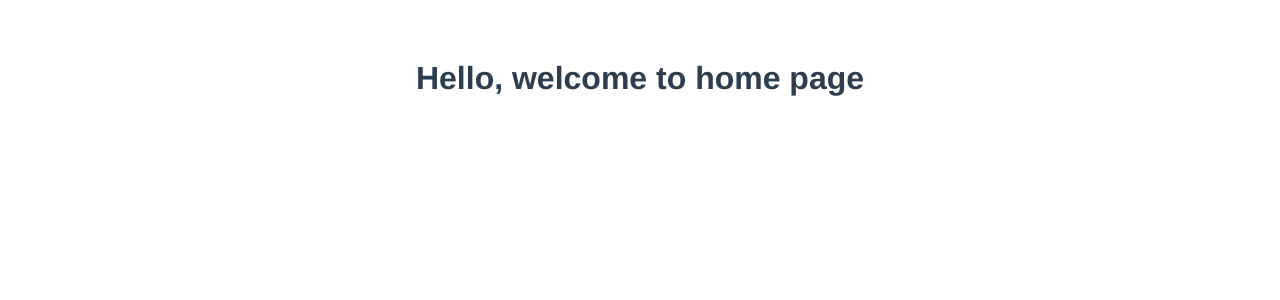
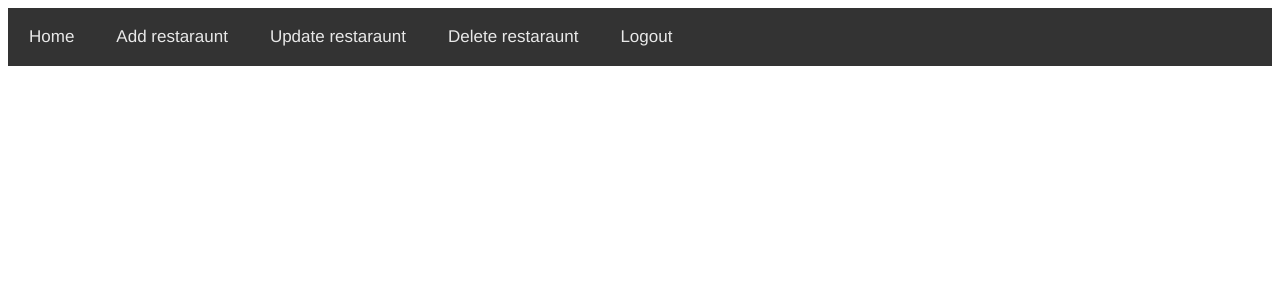
Before and after one commit to borisac/resto-project, a Vue app: page / in a window 1280 px wide. Shown: the top 300 px of the page. Built offline with nearby package versions, Linux system fonts and the light colour scheme; sample sign-in values are in the browser's storage.

Commit message:
Creating header, and setting up logout function

```diff
--- a/src/App.vue
+++ b/src/App.vue
@@ -18,7 +18,12 @@
   -moz-osx-font-smoothing: grayscale;
   text-align: center;
   color: #2c3e50;
-  margin-top: 60px;
+
+}
+
+.body{
+  padding: 0;
+  margin: 0;
 }
 
 .logo{
--- /dev/null
+++ b/src/components/Header.vue
@@ -0,0 +1,45 @@
+<template>
+    <div class="nav">
+        <a href="#">Home</a>
+        <a href="#">Add restaraunt</a>
+        <a href="#">Update restaraunt</a>
+        <a href="#">Delete restaraunt</a>
+        <a href="#" v-on:click="logout">Logout</a>
+    </div>
+</template>
+<script>
+export default{
+    name:'Header',
+
+    methods:{
+        logout(){
+            console.warn("logout")
+            localStorage.clear();
+            this.$router.push({name:'Login'})
+        },
+
+    }
+}
+</script>
+<style>
+.nav{
+    background-color: #333;
+    overflow: hidden;
+}
+
+.nav a{
+    float: left;
+    color: #f2f2f2f2;
+    padding:14px 16px;
+    margin: 5px;
+    text-align: center;
+    font-size: 17px;
+    text-decoration: none;
+
+}
+
+.nav a:hover{
+    background: #ddd;
+    color:#333
+}
+</style>
--- a/src/components/Home.vue
+++ b/src/components/Home.vue
@@ -1,10 +1,15 @@
 <template>
-    <h1>Hello, welcome to home page</h1>
+    <Header></Header>
 </template>
 <script>
+
+import Header from './Header.vue'
+
 export default {
     name:'Home',
-
+    components:{
+        Header
+    },
      mounted(){
          let user= localStorage.getItem('user-info');
          if(!user){
```
